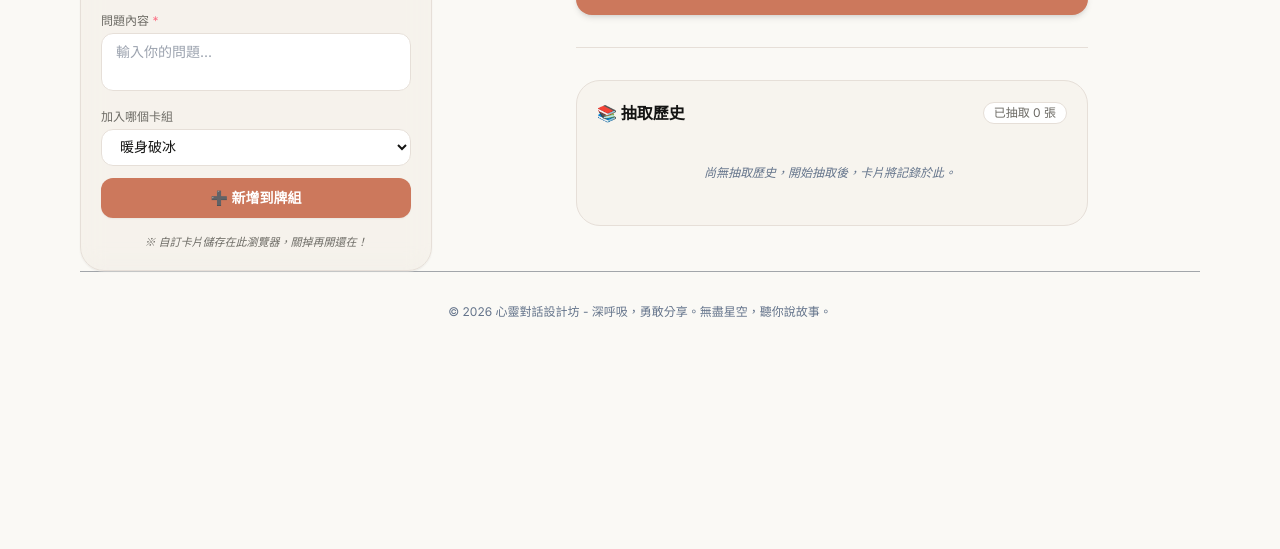
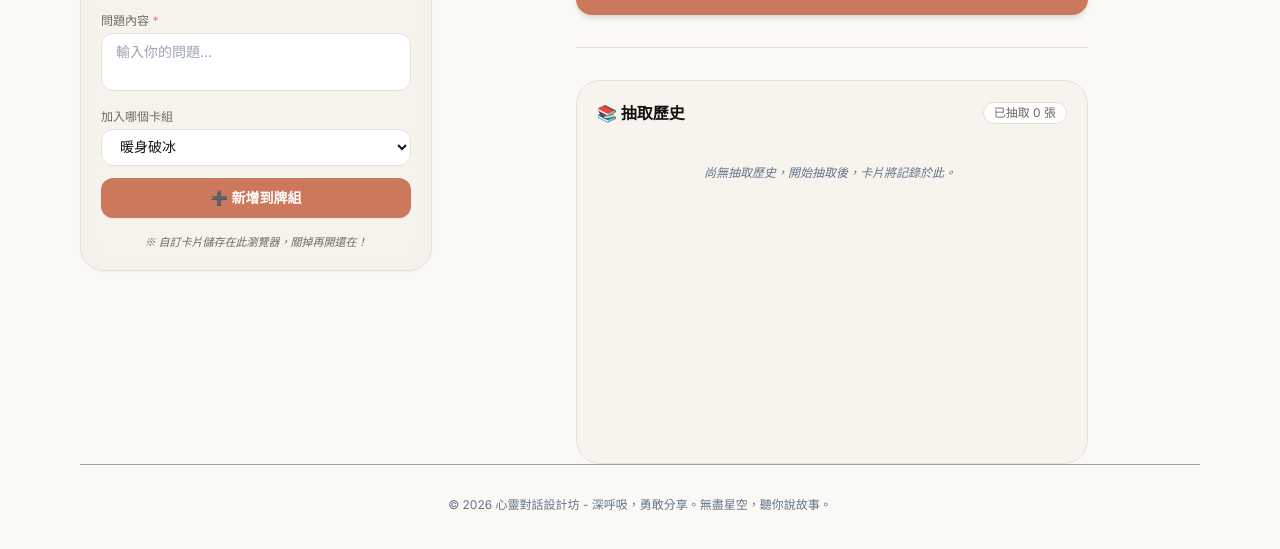
Before and after one commit to ian32253188/soul-dialogue-game, a website: page index.html in a window 1280 px wide. Shown: the part 894-1443 px from the top of the page. Before the commit the page ends 1278 px from the top, so only its background shows below. Drawn offline with nearby package versions, Linux system fonts and the light colour scheme.

Commit message:
reserve history panel space on desktop

```diff
--- a/index.html
+++ b/index.html
@@ -311,14 +311,14 @@
 
         <!-- Drew Card History Log: stays beneath the draw controls on wide screens -->
         <section class="w-full max-w-lg border-t border-brand-hairline pt-8">
-          <div class="bg-brand-card/30 border border-brand-hairline p-5 rounded-3xl font-sans">
+          <div class="bg-brand-card/30 border border-brand-hairline p-5 rounded-3xl font-sans flex flex-col lg:h-[24rem]">
             <div class="flex justify-between items-center mb-4">
               <h3 class="text-base font-bold text-brand-ink flex items-center gap-2">
                 📚 抽取歷史
               </h3>
               <span id="historyCount" class="text-xs bg-[#ffffff] border border-brand-hairline px-2.5 py-0.5 rounded-full text-brand-muted">已抽取 0 張</span>
             </div>
-            <div id="historyLogList" class="space-y-2 max-h-56 overflow-y-auto pr-1 text-sm">
+            <div id="historyLogList" class="space-y-2 max-h-56 lg:max-h-none lg:flex-1 min-h-0 overflow-y-auto pr-1 text-sm">
               <p class="text-xs text-brand-muted italic text-center py-6">尚無抽取歷史，開始抽取後，卡片將記錄於此。</p>
             </div>
           </div>
```
